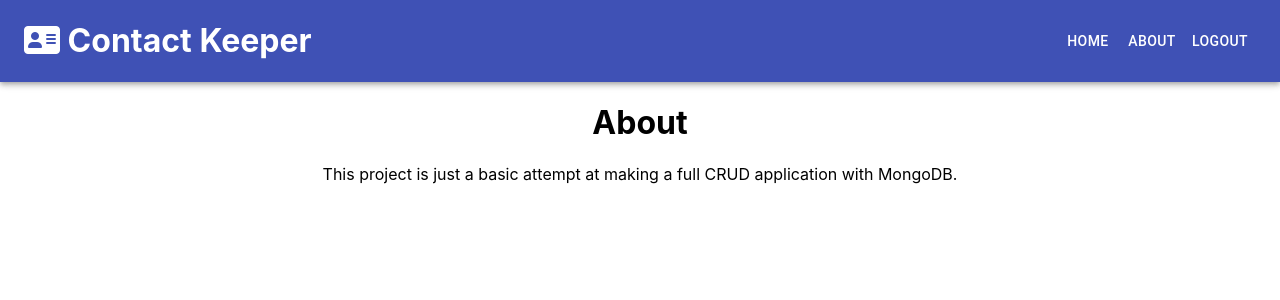
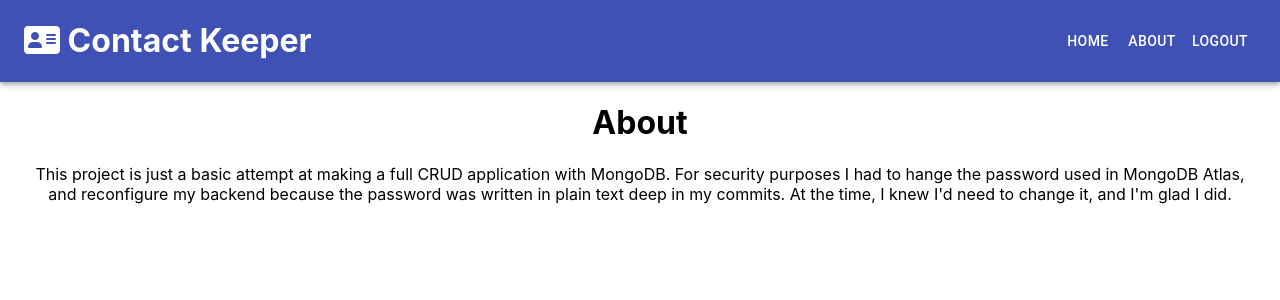
Before and after one commit to YeetOrBeYate/ContactDirectory, a React (Create React App) app: page /about in a window 1280 px wide. Shown: the top 300 px of the page. Built offline with nearby package versions, Linux system fonts and the light colour scheme; sample sign-in values are in the browser's storage.

Commit message:
adjusted the about page

```diff
--- a/src/comp/pages/About.js
+++ b/src/comp/pages/About.js
@@ -4,7 +4,7 @@ const About = () => {
     return (
         <div>
             <h1>About</h1>
-            <p>This project is just a basic attempt at making a full CRUD application with MongoDB.</p>
+            <p>This project is just a basic attempt at making a full CRUD application with MongoDB. For security purposes I had to hange the password used in MongoDB Atlas, and reconfigure my backend because the password was written in plain text deep in my commits. At the time, I knew I'd need to change it, and I'm glad I did.</p>
         </div>
     )
 }
```
